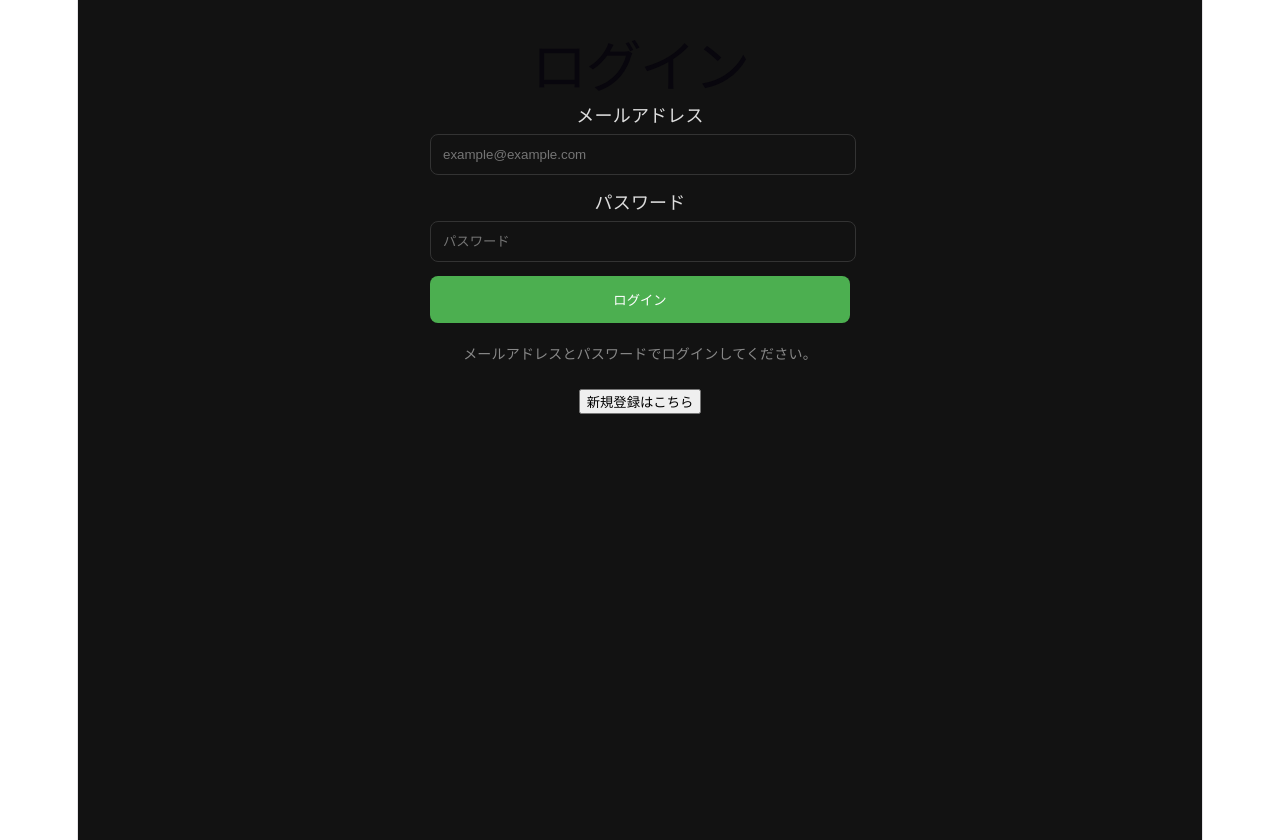
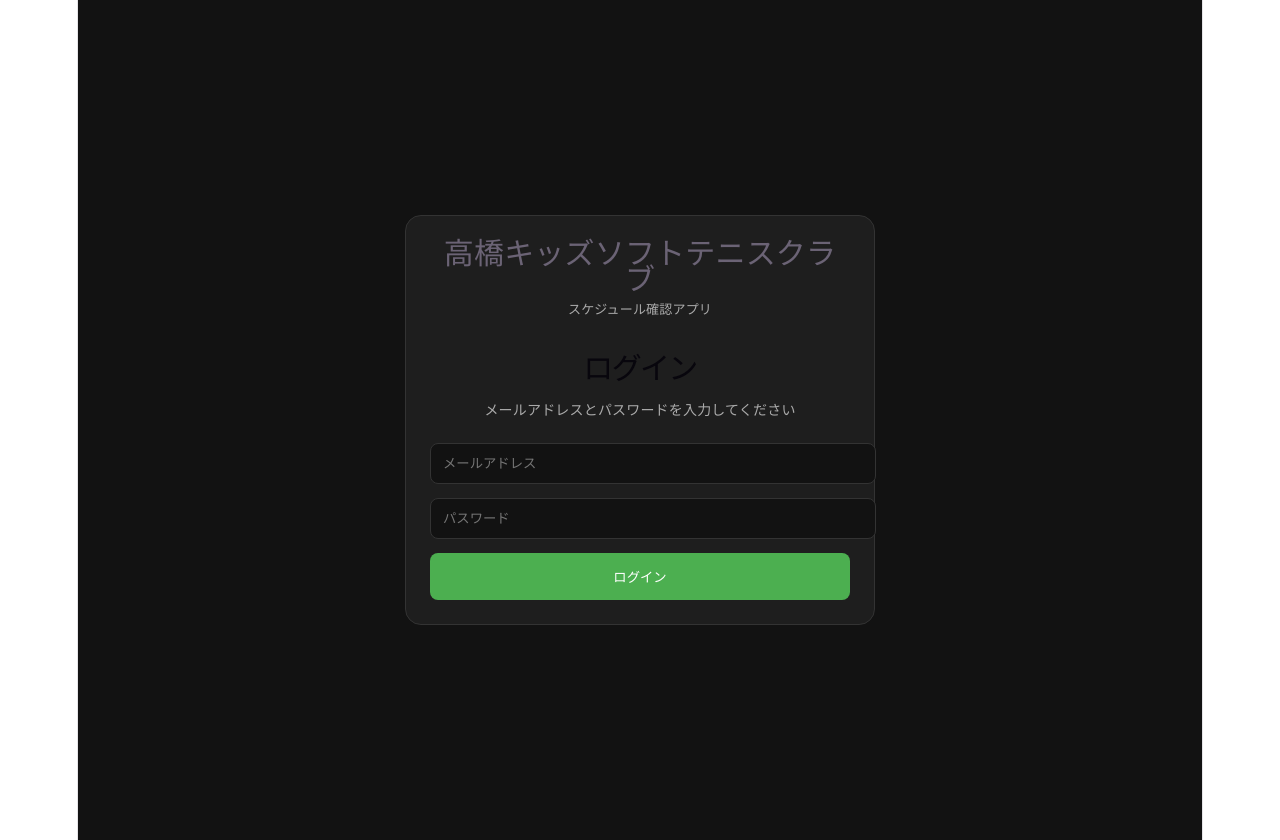
Before and after one commit to tn0115icloudcom-create/softtennis-club-app, a React (Vite) app: page /login in a window 1280 px wide. Built offline with nearby package versions, Linux system fonts and the light colour scheme.

Commit message:
保護者アカウント作成画面修正

```diff
--- a/src/pages/Login.jsx
+++ b/src/pages/Login.jsx
@@ -67,20 +67,73 @@ const redirectBasedOnRole = async (uid) => {
   };
 
   return (
-    <div style={{ padding: "20px", background: "#121212", color: "#fff", minHeight: "100vh" }}>
-      <div style={{ maxWidth: "420px", margin: "0 auto" }}>
-        <h1 style={{ textAlign: "center", marginBottom: "24px" }}>ログイン</h1>
+    <div style={{
+      minHeight: "100vh",
+      background: "#121212",
+      display: "flex",
+      alignItems: "center",
+      justifyContent: "center",
+      padding: "20px"
+    }}>
+      <div style={{
+        width: "100%",
+        maxWidth: "420px",
+        background: "#1e1e1e",
+        padding: "24px",
+        borderRadius: "16px",
+        border: "1px solid #333"
+      }}>
 
+        {/* アプリ名 */}
+        <div style={{
+          textAlign: "center",
+          marginBottom: "10px"
+        }}>
+          <div style={{
+            fontSize: "30px",
+            fontWeight: "bold"
+          }}>
+            高橋キッズソフトテニスクラブ
+          </div>
+
+          <div style={{
+            fontSize: "13px",
+            color: "#aaa",
+            marginTop: "4px"
+          }}>
+            スケジュール確認アプリ
+          </div>
+        </div>
+
+        {/* タイトル */}
+        <h1 style={{
+          fontSize: "30px",
+          textAlign: "center",
+          marginBottom: "16px"
+        }}>
+          ログイン
+        </h1>
+
+        {/* サブ説明 */}
+        <p style={{
+          textAlign: "center",
+          color: "#aaa",
+          fontSize: "14px",
+          marginBottom: "20px"
+        }}>
+          メールアドレスとパスワードを入力してください
+        </p>
+
+        {/* フォーム */}
         <form onSubmit={handleLogin} style={{ display: "grid", gap: "14px" }}>
-          <label style={{ display: "grid", gap: "6px", color: "#ddd" }}>
-            メールアドレス
+
           <input
             type="email"
             value={email}
             onChange={(e) => setEmail(e.target.value)}
-              placeholder="example@example.com"
+            placeholder="メールアドレス"
             style={{
-                width: "calc(100% - 20px)",
+              width: "100%",
               padding: "12px",
               borderRadius: "8px",
               border: "1px solid #333",
@@ -88,17 +141,14 @@ const redirectBasedOnRole = async (uid) => {
               color: "#fff"
             }}
           />
-          </label>
 
-          <label style={{ display: "grid", gap: "6px", color: "#ddd" }}>
-            パスワード
           <input
             type="password"
             value={password}
             onChange={(e) => setPassword(e.target.value)}
             placeholder="パスワード"
             style={{
-                width: "calc(100% - 20px)",
+              width: "100%",
               padding: "12px",
               borderRadius: "8px",
               border: "1px solid #333",
@@ -106,7 +156,6 @@ const redirectBasedOnRole = async (uid) => {
               color: "#fff"
             }}
           />
-          </label>
 
           <button
             type="submit"
@@ -123,17 +172,8 @@ const redirectBasedOnRole = async (uid) => {
           >
             {loading ? "ログイン中..." : "ログイン"}
           </button>
+
         </form>
-
-        <p style={{ marginTop: "18px", color: "#888", fontSize: "14px" }}>
-          メールアドレスとパスワードでログインしてください。
-        </p>
-
-        <p style={{ marginTop: "20px" }}>
-          <button onClick={() => navigate("/register")}>
-            新規登録はこちら
-          </button>
-        </p>
 
       </div>
     </div>
--- a/src/pages/Parent.jsx
+++ b/src/pages/Parent.jsx
@@ -44,6 +44,8 @@ function Parent() {
   const [currentDate, setCurrentDate] = useState(new Date());
   const [remainings, setRemainings] = useState({});
   const [ticketsLoaded, setTicketsLoaded] = useState(false);
+  const [selectedSchedule, setSelectedSchedule] = useState(null);
+  const [showModal, setShowModal] = useState(false);
 
   //==============================
   // ログインユーザー取得
@@ -358,7 +360,15 @@ function Parent() {
                 );
 
                 return (
-                  <div key={date} style={{
+                  <div
+                    key={date}
+                    onClick={() => {
+                      if (schedule) {
+                        setSelectedSchedule(schedule);
+                        setShowModal(true);
+                      }
+                    }}
+                    style={{
                     padding: "10px",
                     textAlign: "center",
                     borderRadius: "8px",
@@ -369,10 +379,100 @@ function Parent() {
                         : "#222"
                   }}>
                     {date.getDate()}
+
+                    {/* モーダル */}
                   </div>
                 );
               })}
             </div>
+
+            {showModal && selectedSchedule && (
+              <div
+                onClick={() => setShowModal(false)}
+                style={{
+                  position: "fixed",
+                  inset: 0,
+                  background: "rgba(0,0,0,0.6)",
+                  zIndex: 1000
+                }}
+              >
+                <div
+                  onClick={(e) => e.stopPropagation()}
+                  style={{
+                    position: "fixed",
+                    top: "50%",
+                    left: "50%",
+                    transform: "translate(-50%, -50%)",
+                    width: "calc(100% - 24px)",
+                    maxWidth: "420px",
+                    background: "#1e1e1e",
+                    borderRadius: "16px",
+                    padding: "16px"
+                  }}
+                >
+
+                  {/* タイトル */}
+                  <div style={{
+                    fontSize: "18px",
+                    fontWeight: "bold",
+                    textAlign: "center",
+                    marginBottom: "10px",
+                    color: "#fff"
+                  }}>
+                    スケジュール詳細
+                  </div>
+
+                  {/* 日付 */}
+                  <div style={{ textAlign: "center", marginBottom: "8px", color: "#fff" }}>
+                    {selectedSchedule.date.toDate().toLocaleDateString()}（{getWeekday(selectedSchedule.date.toDate())}）
+                  </div>
+
+                  {/* タイトル */}
+                  <div style={{
+                    textAlign: "center",
+                    fontSize: "18px",
+                    fontWeight: "bold",
+                    marginBottom: "6px",
+                    color: "#fff"
+                  }}>
+                    {selectedSchedule.title}
+                  </div>
+
+                  {/* 時間 */}
+                  <div style={{ textAlign: "center", color: "#ccc" }}>
+                    {selectedSchedule.start_time}
+                  </div>
+
+                  {/* 状態 */}
+                  <div style={{
+                    textAlign: "center",
+                    marginTop: "10px",
+                    fontSize: "18px",
+                    fontWeight: "bold",
+                    color: selectedSchedule.status === "scheduled" ? "#00e676" : "#ff1744"
+                  }}>
+                    {selectedSchedule.status === "scheduled" ? "実施" : "中止"}
+                  </div>
+
+                  {/* 閉じる */}
+                  <button
+                    onClick={() => setShowModal(false)}
+                    style={{
+                      marginTop: "14px",
+                      width: "100%",
+                      padding: "10px",
+                      background: "#444",
+                      color: "#fff",
+                      border: "none",
+                      borderRadius: "8px"
+                    }}
+                  >
+                    閉じる
+                  </button>
+
+                </div>
+              </div>
+            )}
 
           </div>
         );
--- a/src/pages/Register.jsx
+++ b/src/pages/Register.jsx
@@ -71,27 +71,81 @@ function Register() {
   };
 
   return (
-    <div style={{ padding: "20px", background: "#121212", color: "#fff", minHeight: "100vh" }}>
-      <div style={{ maxWidth: "420px", margin: "0 auto" }}>
+    <div style={{
+      minHeight: "100vh",
+      background: "#121212",
+      display: "flex",
+      alignItems: "center",
+      justifyContent: "center",
+      padding: "20px"
+    }}>
+      <div style={{
+        width: "100%",
+        maxWidth: "420px",
+        background: "#1e1e1e",
+        padding: "24px",
+        borderRadius: "16px",
+        border: "1px solid #333"
+      }}>
 
-        <h1 style={{ textAlign: "center" }}>保護者登録</h1>
+        {/* アプリ名 */}
+        <div style={{ textAlign: "center", marginBottom: "10px" }}>
+          <div style={{ fontSize: "18px", fontWeight: "bold" }}>
+            高橋キッズソフトテニスクラブ
+          </div>
+          <div style={{ fontSize: "13px", color: "#aaa", marginTop: "4px" }}>
+            保護者アカウント登録
+          </div>
+        </div>
 
+        {/* タイトル */}
+        <h1 style={{
+          fontSize: "20px",
+          textAlign: "center",
+          marginBottom: "16px"
+        }}>
+          新規登録
+        </h1>
+
+        {/* 説明 */}
+        <p style={{
+          textAlign: "center",
+          color: "#aaa",
+          fontSize: "14px",
+          marginBottom: "20px"
+        }}>
+          パスワードは6～10文字で設定してください。
+        </p>
+
+        {/* フォーム */}
         <form onSubmit={handleRegister} style={{ display: "grid", gap: "14px" }}>
 
           <input
             type="email"
-            placeholder="メールアドレス"
             value={email}
             onChange={(e) => setEmail(e.target.value)}
-            style={{ padding: "12px", borderRadius: "8px" }}
+            placeholder="メールアドレス"
+            style={{
+              padding: "12px",
+              borderRadius: "8px",
+              border: "1px solid #333",
+              background: "#121212",
+              color: "#fff"
+            }}
           />
 
           <input
             type="password"
-            placeholder="パスワード"
             value={password}
             onChange={(e) => setPassword(e.target.value)}
-            style={{ padding: "12px", borderRadius: "8px" }}
+            placeholder="パスワード"
+            style={{
+              padding: "12px",
+              borderRadius: "8px",
+              border: "1px solid #333",
+              background: "#121212",
+              color: "#fff"
+            }}
           />
 
           <button
@@ -99,16 +153,19 @@ function Register() {
             disabled={loading}
             style={{
               padding: "14px",
-              background: "#4caf50",
+              borderRadius: "8px",
+              border: "none",
+              background: "#2196f3",
               color: "#fff",
-              border: "none",
-              borderRadius: "8px"
+              fontWeight: "bold",
+              cursor: loading ? "not-allowed" : "pointer"
             }}
           >
-            {loading ? "登録中..." : "登録"}
+            {loading ? "登録中..." : "登録する"}
           </button>
 
         </form>
+
       </div>
     </div>
   );
```
Lines whose indentation alone changed are shown as unchanged.
